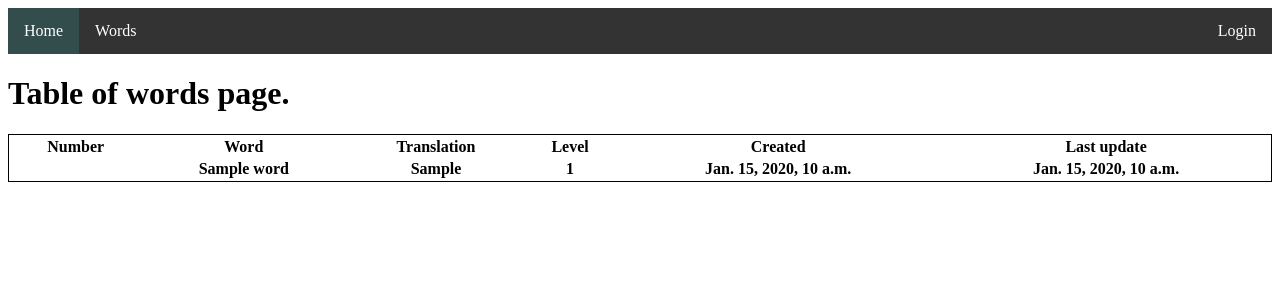
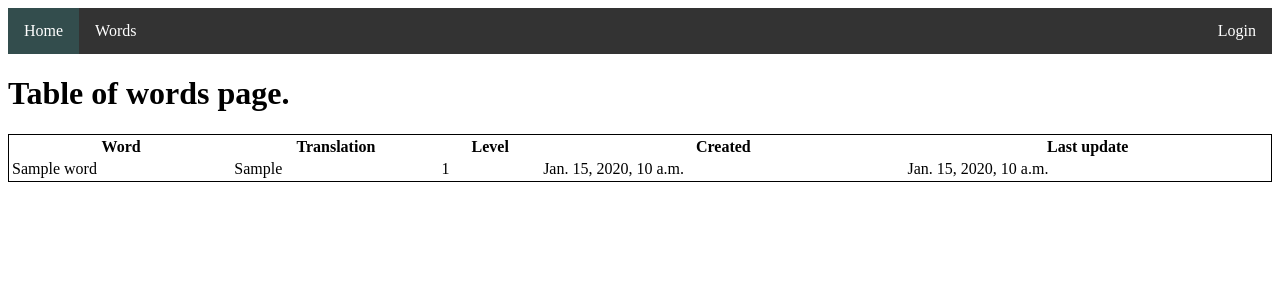
Before and after one commit to Sig42/sitedmc, a Django app: page /words/table/ in a window 1280 px wide. Shown: the top 300 px of the page. Run offline with Django 5.2, Linux system fonts and the light colour scheme; tables that the repository leaves empty hold one stand-in row (values such as "Sample post"); lists and menus that the app fills with data are empty.

Commit message:
word model migration - meta ordering

```diff
--- a/sitedmc/templates/base.html
+++ b/sitedmc/templates/base.html
@@ -54,10 +54,10 @@
 
 </head>
 <body>
-    <ul>
-        <li><a class="active" href="#home">Home</a></li>
-        <li><a href="#home">Words</a></li>
-        <li style="float:right;"><a href="#home">Login</a></li>
+    <ul class="menu_ul">
+        <li class="menu_li"><a class="active" href="#home">Home</a></li>
+        <li class="menu_li"><a href="#home">Words</a></li>
+        <li class="menu_li" style="float:right;"><a href="#home">Login</a></li>
     </ul>
 
     {% block content %}
--- a/sitedmc/words/models.py
+++ b/sitedmc/words/models.py
@@ -26,3 +26,6 @@ class Word(models.Model):
 
     def __str__(self):
         return self.name
+
+    class Meta:
+        ordering = ['level']
--- a/sitedmc/words/static/words/css/style.css
+++ b/sitedmc/words/static/words/css/style.css
@@ -1,4 +1,4 @@
-ul{
+.menu_ul{
     list-style-type: none;
     margin: 0;
     padding: 0;
@@ -6,11 +6,11 @@ ul{
     background-color: #333;
 }
 
-li{
+.menu_li{
     float: left;
 }
 
-li a{
+.menu_li a{
     display: block;
     color: white;
     text-align: center;
@@ -18,7 +18,7 @@ li a{
     text-decoration: none;
 }
 
-li a:hover:not(.active){
+.menu_li a:hover:not(.active){
     background-color: #111;
 }
 
--- /dev/null
+++ b/sitedmc/words/static/words/js/some_script.js
@@ -0,0 +1,2 @@
+const table = getElementByID('table')
+const rows = getElementsByTagName('tr')
--- a/sitedmc/words/templates/words/start.html
+++ b/sitedmc/words/templates/words/start.html
@@ -20,7 +20,7 @@ Words
     <button type="button">Create list</button> -->
 
     <a href="{% url 'learn' %}">Learn words</a>
-    <a href="{% url 'add' %}">Add words</a>
+    <a href="{% url 'add_word' %}">Add words</a>
     <a href="{% url 'table' %}">Show words in the table</a>
 
 {% endblock %}
--- a/sitedmc/words/templates/words/table.html
+++ b/sitedmc/words/templates/words/table.html
@@ -7,9 +7,8 @@ Table of words
 {% block content %}
 <h1>Table of words page.</h1>
 
-<table style="width:100%">
+<table id="table" style="width:100%">
     <tr>
-        <th>Number</th>
         <th>Word</th>
         <th>Translation</th>
         <th>Level</th>
@@ -18,12 +17,11 @@ Table of words
     </tr>
     {% for word in words %}
     <tr>
-        <th></th>
-        <th>{{ word.name }}</th>
-        <th>{{ word.translation }}</th>
-        <th>{{ word.level }}</th>
-        <th>{{ word.create_time }}</th>
-        <th>{{ word.update_time }}</th>
+        <td>{{ word.name }}</td>
+        <td>{{ word.translation }}</td>
+        <td>{{ word.level }}</td>
+        <td>{{ word.create_time }}</td>
+        <td>{{ word.update_time }}</td>
     </tr>
     {% endfor%}
 </table>
--- a/sitedmc/words/views.py
+++ b/sitedmc/words/views.py
@@ -1,18 +1,24 @@
 from django.http import HttpResponse
 from django.shortcuts import render
 from .models import List, Word
+
 
 def start(request):
     l = List.objects.get(pk=1)
     data = {'p1': l, 'p2': 'List of verbs', 'p3': 'Empty list'}
     return render(request, 'words/start.html', data)
 
+
 def word_by_slug(request, word):
     return HttpResponse(f'{word}')
 
 
 def learn(request):
-    return render(request,  'words/learn.html')
+    if request.method == 'POST':
+        pass
+    else:
+        words = Word.objects.all()
+        return render(request,  'words/learn.html', {'words': words})
 
 
 def table(request):
```
Also changed, not shown: sitedmc/words/templates/words/learn.html (+23 -0 lines), sitedmc/words/forms.py (added), sitedmc/words/migrations/0003_alter_word_options_alter_list_creator_and_more.py (added).
